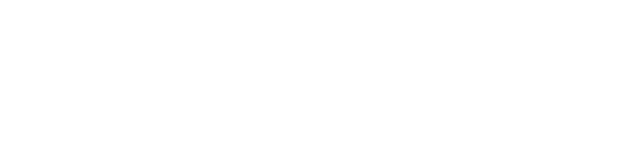
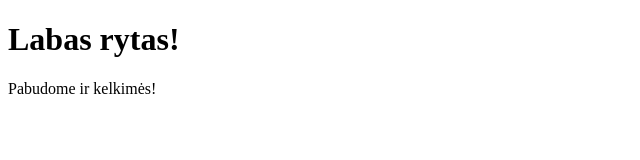
Before and after one commit to JRybelis/19-grupes-testas, a plain HTML site: page index.html in a window 1280 px wide. Shown: the whole page, without its empty margins (0-640 px from the left). Drawn offline with Linux system fonts and the light colour scheme.

Commit message:
html layout

```diff
--- a/index.html
+++ b/index.html
@@ -6,7 +6,9 @@
     <title>pirmasis-front-end-testas</title>
 </head>
 <body>
-
+    <div class="redBackground"></div>
+    <h1>Labas rytas!</h1>
+    <p>Pabudome ir kelkimės!</p>
 
 </body>
 </html>
```
